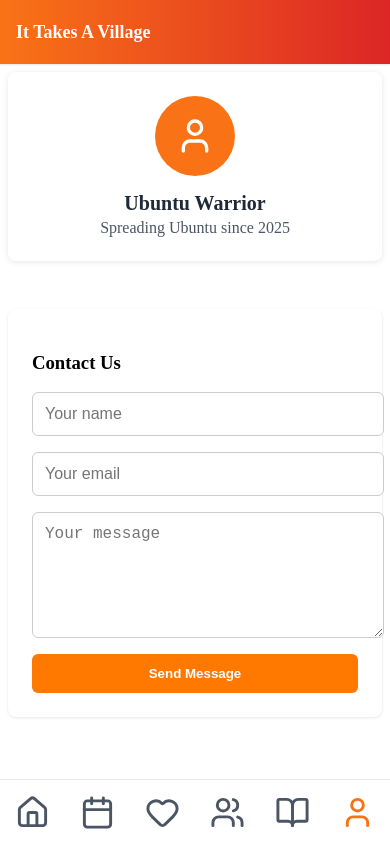
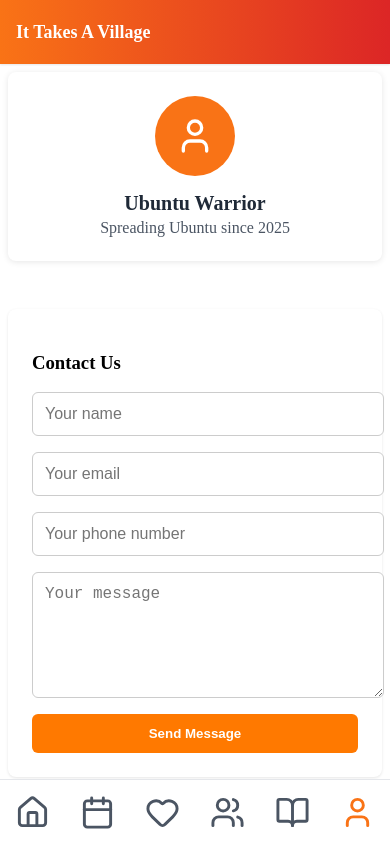
Before and after one commit to Teekay1702/Community-Hub, a React (Vite) app: page /profile in a window 390 px wide. Built offline with nearby package versions, Linux system fonts and the light colour scheme; no server answers; the database is empty.

Commit message:
added phone form

```diff
--- a/src/Components/Pages/ProfilePage/ProfilePage.jsx
+++ b/src/Components/Pages/ProfilePage/ProfilePage.jsx
@@ -10,6 +10,7 @@ const ProfilePage = () => {
   const [form, setForm] = useState({
     name: '',
     email: '',
+    phone: '',
     message: '',
   });
 
@@ -20,6 +21,7 @@ const ProfilePage = () => {
       setForm({
         name: location.state.name || '',
         email: location.state.email || '',
+        phone: location.state.phone || '',
         message: location.state.message || '',
       });
     }
@@ -36,6 +38,7 @@ const ProfilePage = () => {
     const templateParams = {
       from_name: form.name,
       from_email: form.email,
+      from_phone: form.phone,
       message: form.message,
       reply_to: form.email,
     };
@@ -91,6 +94,14 @@ const ProfilePage = () => {
               onChange={handleChange}
               required
             />
+            <input
+              type="tel"
+              name="phone"
+              placeholder="Your phone number"
+              value={form.phone}
+              onChange={handleChange}
+              required
+            />
             <textarea
               name="message"
               placeholder="Your message"
```
